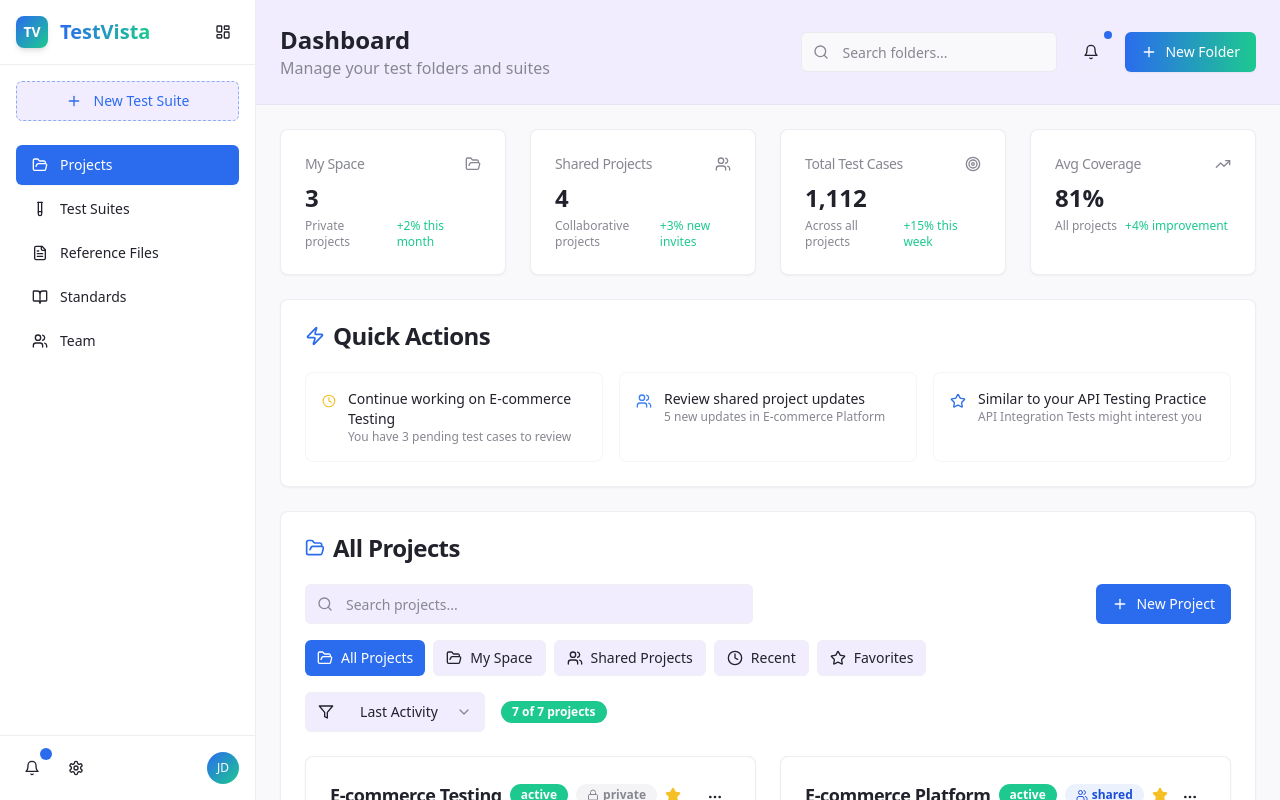
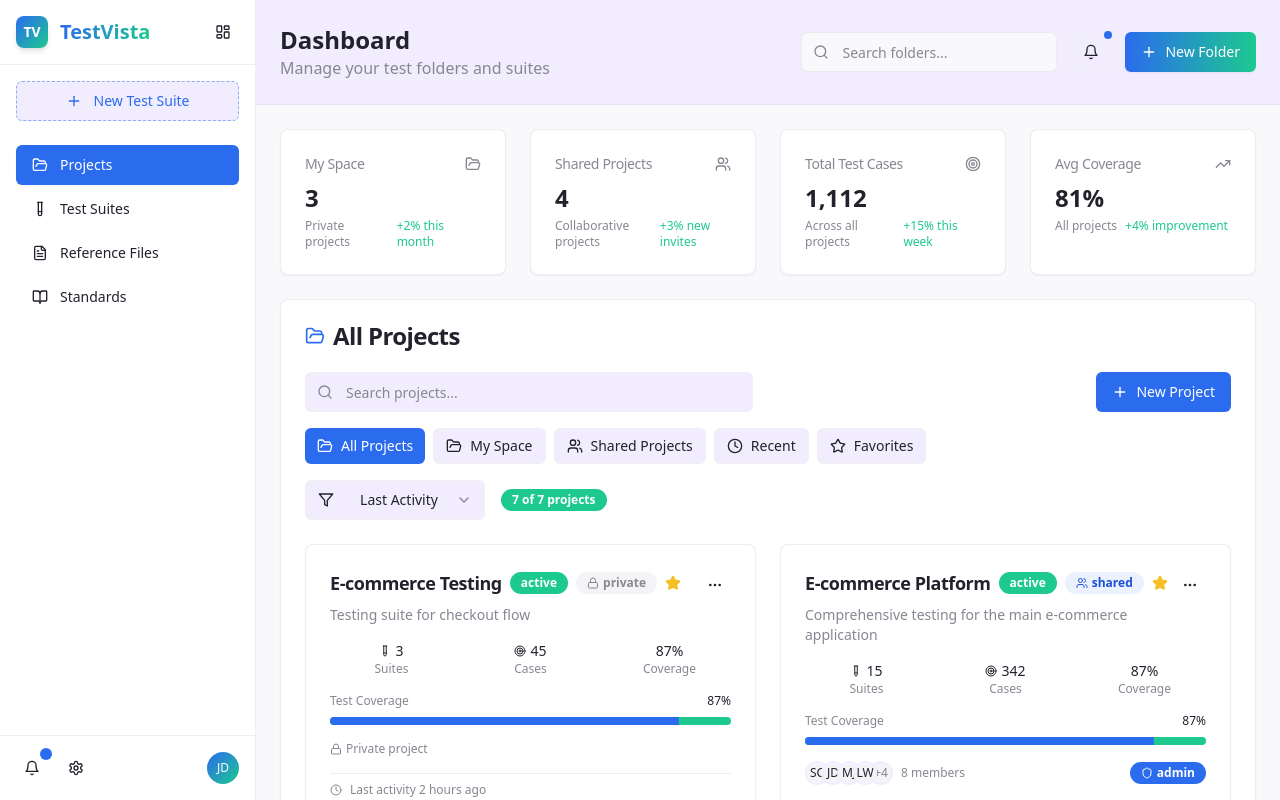
Before and after one commit to GrandPurpleOcelot/testvista-v2, a React (Vite) app: page /projects in a window 1280 px wide. Built offline with nearby package versions, Linux system fonts and the light colour scheme.

Commit message:
Refactor: Remove Quick Actions and Team
Remove the "Quick Actions" section from the project management page and remove the "Team" sidebar item from all sidebars to streamline the UI.

```diff
--- a/src/components/layout/sidebar.tsx
+++ b/src/components/layout/sidebar.tsx
@@ -24,7 +24,6 @@ const navigation = [
   { name: "Test Suites", href: "/suites", icon: TestTube },
   { name: "Reference Files", href: "/reference-files", icon: FileText },
   { name: "Standards", href: "/standards", icon: BookOpen },
-  { name: "Team", href: "/team", icon: Users },
 ];
 
 export function Sidebar({ className }: SidebarProps) {
--- a/src/pages/ProjectManagement.tsx
+++ b/src/pages/ProjectManagement.tsx
@@ -185,38 +185,6 @@ export default function ProjectManagement() {
               />
             </div>
 
-            {/* Quick Recommendations */}
-            {activeFilter === "all" && !searchQuery && (
-              <Card className="border-border/50">
-                <CardHeader>
-                  <CardTitle className="flex items-center gap-2">
-                    <Zap className="h-5 w-5 text-primary" />
-                    Quick Actions
-                  </CardTitle>
-                </CardHeader>
-                <CardContent>
-                  <div className="grid grid-cols-1 md:grid-cols-3 gap-4">
-                    {projectRecommendations.map((rec) => (
-                      <div
-                        key={rec.id}
-                        className="p-4 bg-card/50 rounded-lg border border-border/30 hover:border-primary/20 transition-colors cursor-pointer"
-                        onClick={() => navigate(`/suite/${rec.projectId}`)}
-                      >
-                        <div className="flex items-start gap-3">
-                          {rec.type === "continue" && <Clock className="h-4 w-4 text-warning mt-1" />}
-                          {rec.type === "collaborate" && <Users className="h-4 w-4 text-blue-500 mt-1" />}
-                          {rec.type === "similar" && <Star className="h-4 w-4 text-primary mt-1" />}
-                          <div>
-                            <h4 className="font-medium text-sm">{rec.title}</h4>
-                            <p className="text-xs text-muted-foreground">{rec.description}</p>
-                          </div>
-                        </div>
-                      </div>
-                    ))}
-                  </div>
-                </CardContent>
-              </Card>
-            )}
 
             {/* Recent Activity */}
             {activeFilter === "recent" && !searchQuery && (
```
